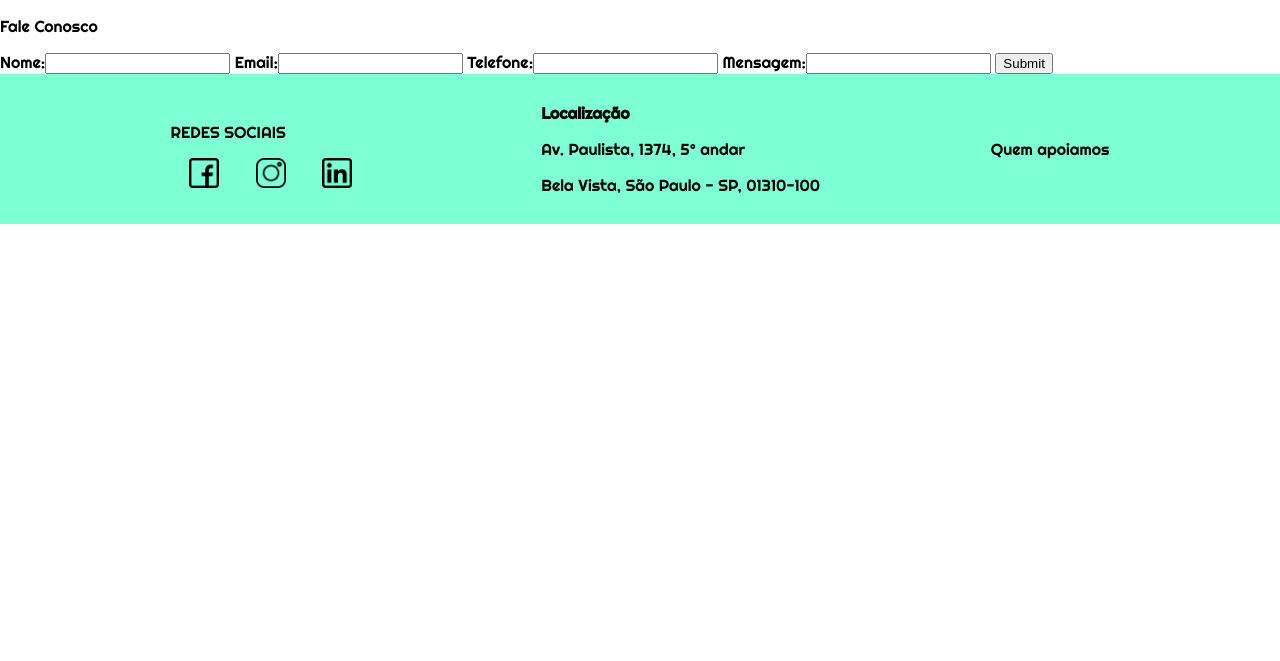
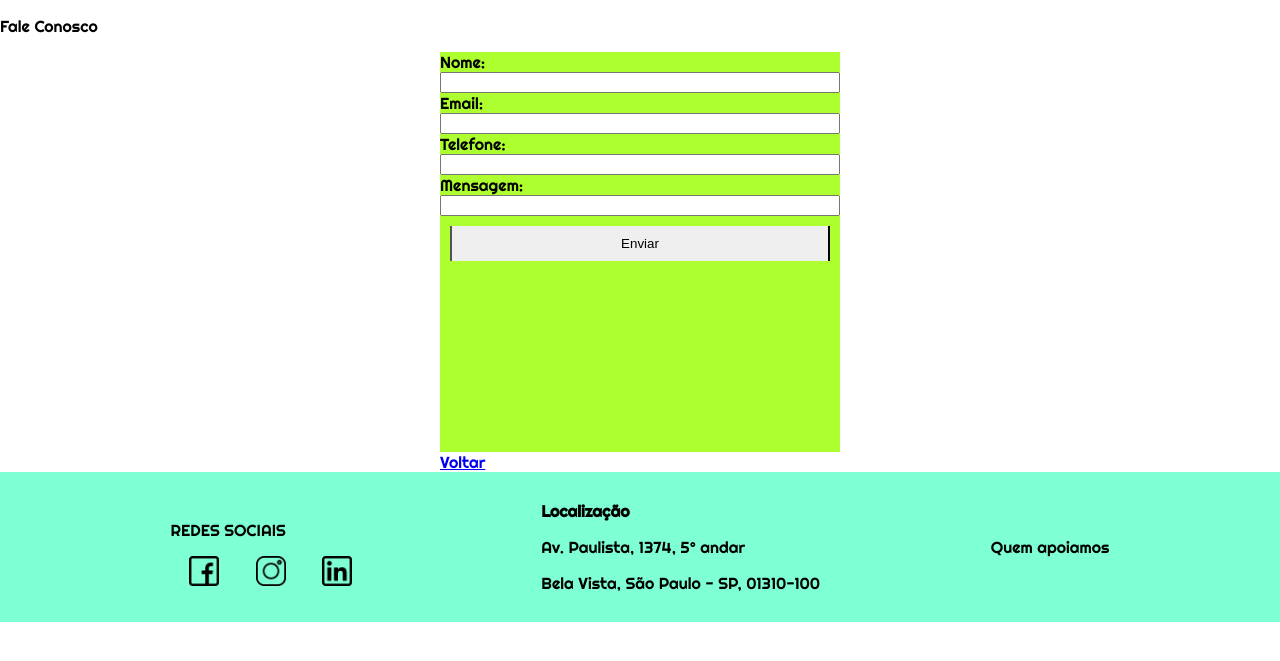
Before and after one commit to vanmtv/dr-ella, a Django app: page /contato/ in a window 1280 px wide. Shown: the part 100-761 px from the top of the page. Run offline with Django 3.2, Linux system fonts and the light colour scheme.

Commit message:
Adicionar estilo formulário

```diff
--- a/app/static/css/contato-style.css
+++ b/app/static/css/contato-style.css
@@ -0,0 +1,20 @@
+.fale-conosco{
+    display: flex;
+    align-items: center;
+    justify-content: center;
+}
+
+.fale-conosco form{
+    width: 400px;
+    background-color: greenyellow;
+    height: 400px;
+    display: flex;
+    flex-direction: column;
+    flex-wrap: wrap;
+}
+
+.formulario-cx form button{
+    border-block: none;
+    margin: 10px;
+    padding: 10px;
+}
--- a/app/templates/contato.html
+++ b/app/templates/contato.html
@@ -2,14 +2,19 @@
 
 <p>Fale Conosco</p>
 
-<div class="fale-conosco">
+<section class="fale-conosco">
+
+<div class="formulario-cx">
     {% if msg %}
         <p>{{ msg }}</p>
     {% endif %}
     <form method='POST'>
         {% csrf_token %}
         {{ form }}
-        <button type="submit">Submit</button>
+        <button type="submit">Enviar</button>
     </form>
+    <a href="/">Voltar</a>
 </div>
+
+</section>
 {% endblock %}
--- a/app/templates/layout.html
+++ b/app/templates/layout.html
@@ -8,6 +8,7 @@
     <link href="https://fonts.googleapis.com/css?family=Righteous&display=swap" rel="stylesheet">
     <link rel="stylesheet" href="{% static 'css/layout-style.css' %}">
     <link rel="stylesheet" href="{% static 'css/home-style.css' %}">
+    <link rel="stylesheet" href="{% static 'css/contato-style.css' %}">
     <title>Dr. Ella</title>
 </head>
 <body>
```
